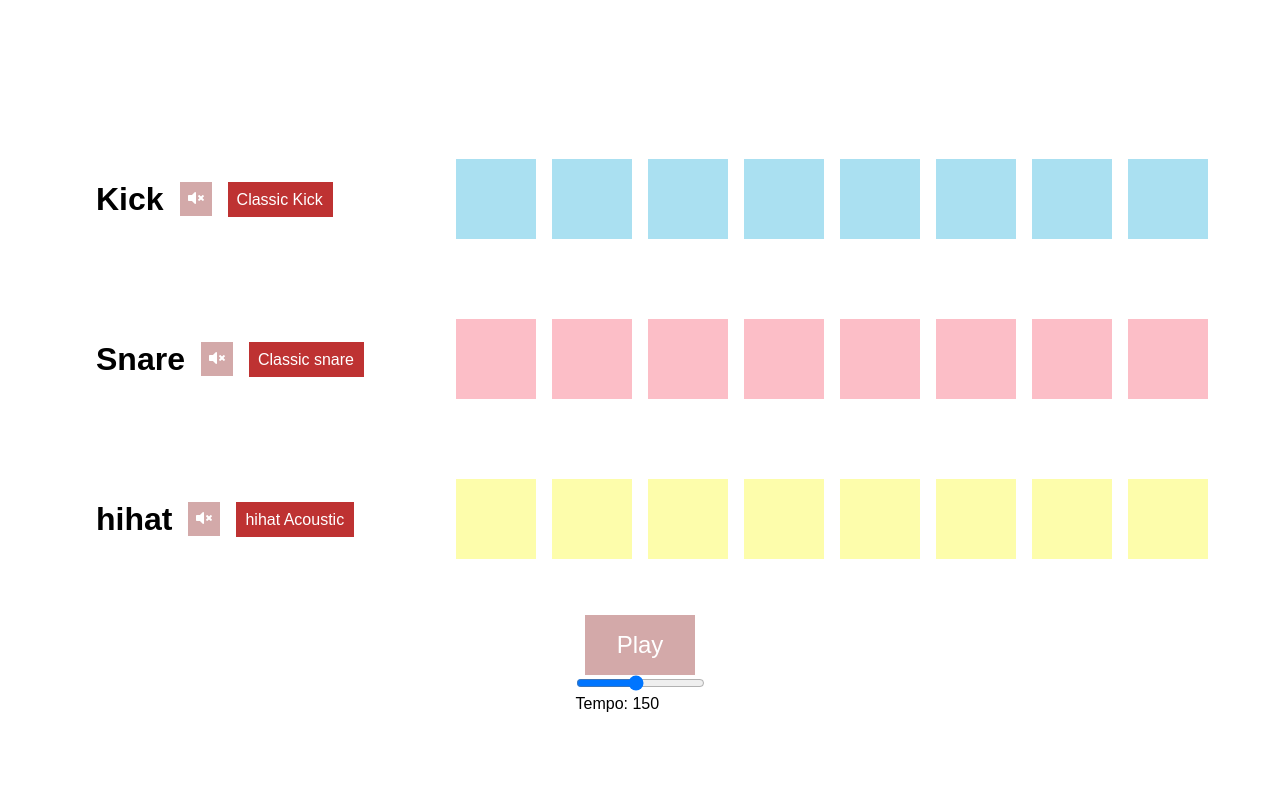
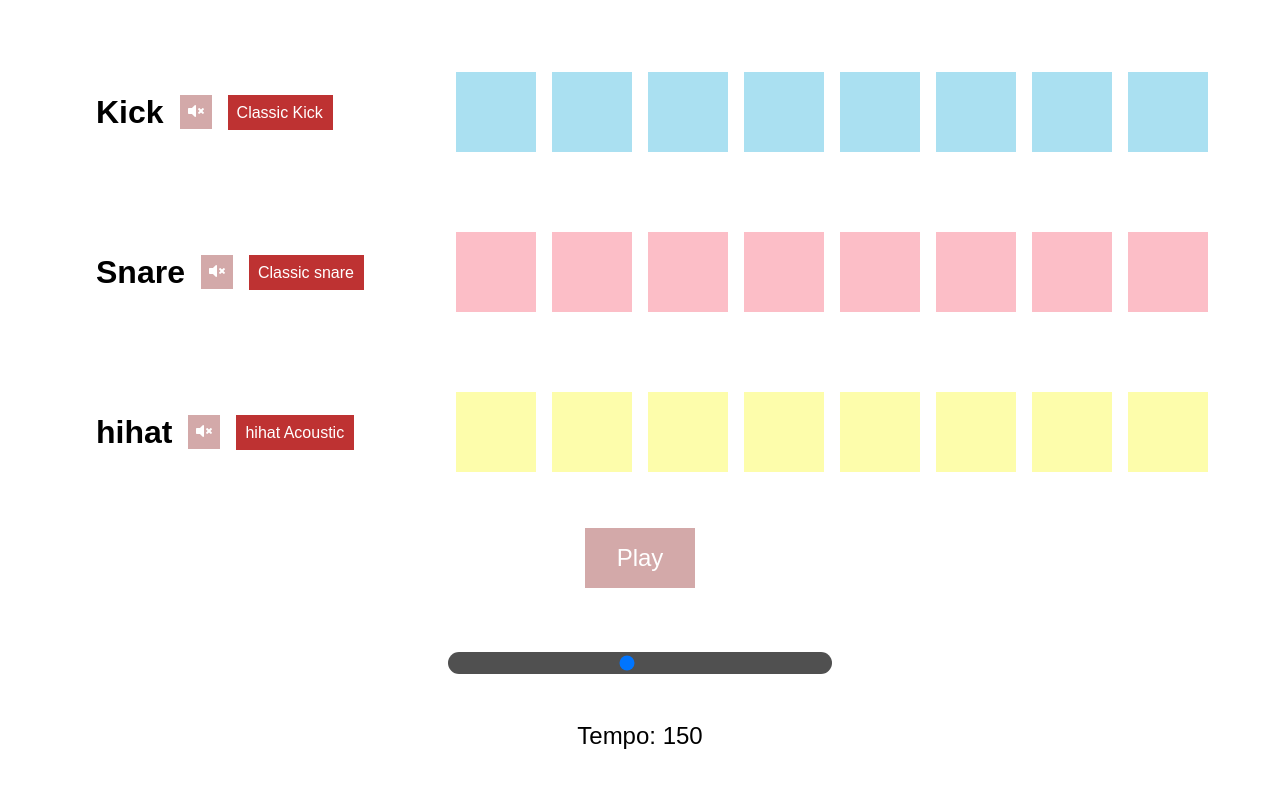
Before and after one commit to VenkatKumari/beatmaker-project, a plain HTML site: page index.html in a window 1280 px wide. Drawn offline with Linux system fonts and the light colour scheme.

Commit message:
style the tempo deature

```diff
--- a/style.css
+++ b/style.css
@@ -109,6 +109,32 @@ select {
   color: white;
 }
 
+.mute.active {
+  background-color: grey;
+}
+
+.tempo {
+  margin: 3rem;
+  width: 30%;
+}
+
+.tempo-slider {
+  padding: 0.2rem;
+  -webkit-appearance: none;
+  margin: 1rem 0rem;
+  width: 100%;
+  position: relative;
+  background: rgb(80, 80, 80);
+  cursor: pointer;
+  border-radius: 1rem;
+  outline: none;
+}
+
+.tempo p {
+  font-size: 1.5rem;
+  margin: 2rem;
+  text-align: center;
+}
 @keyframes playTrack {
   from {
     transform: scale(1);
```
